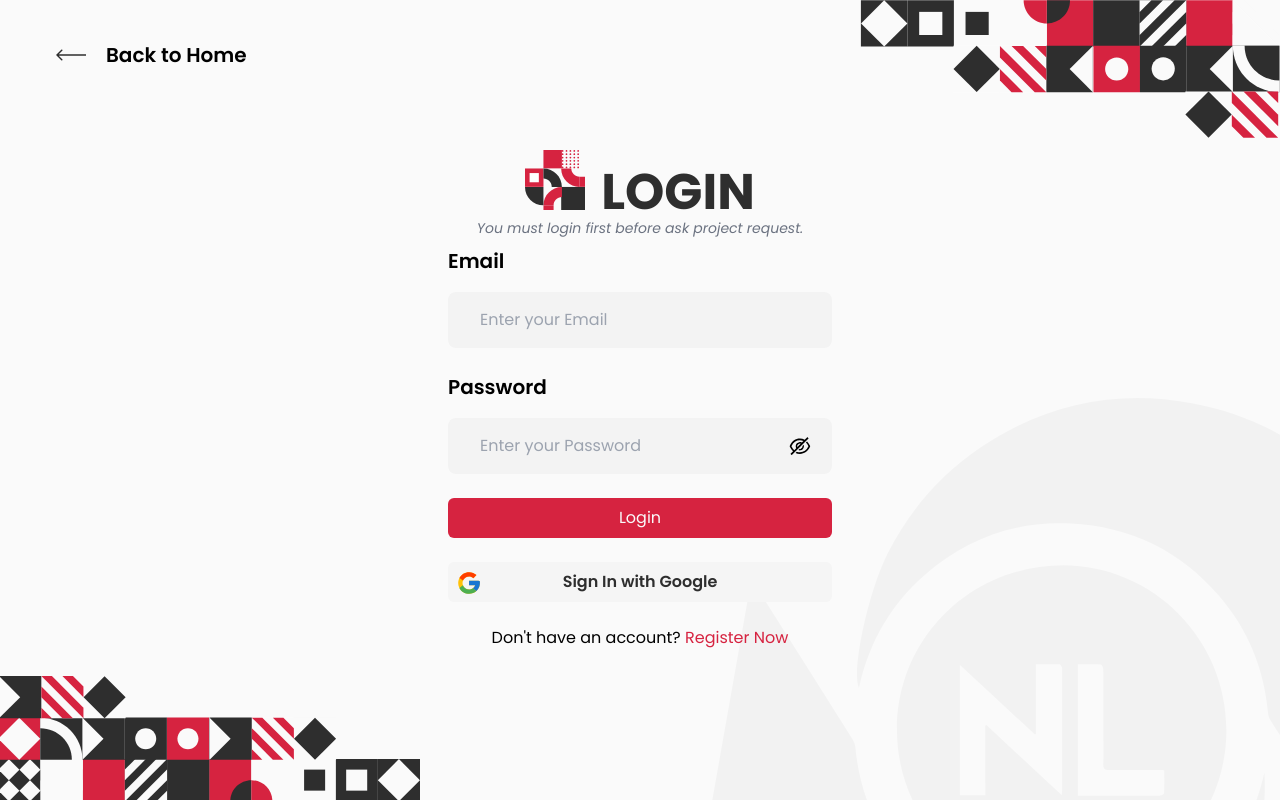
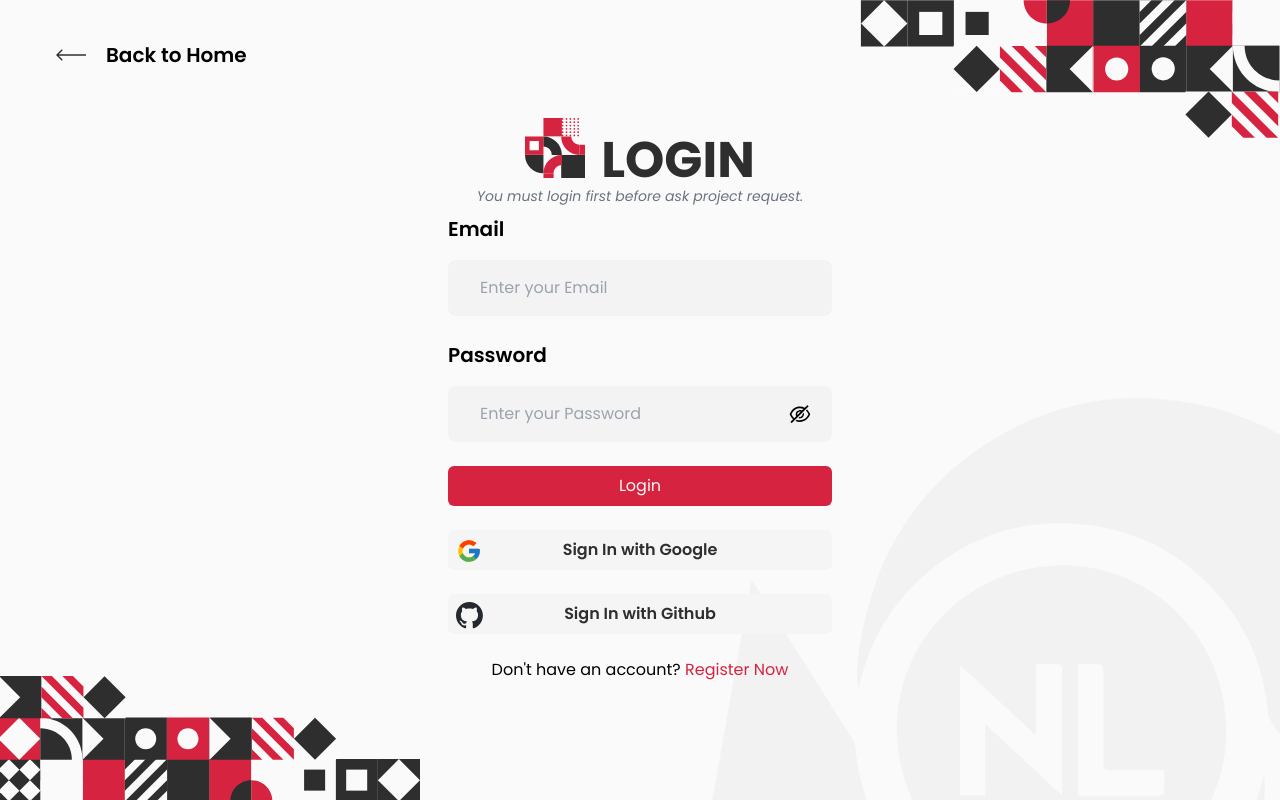
Before and after one commit to Night-Login/night-login-website-2024, a Next.js app: page /requests/login in a window 1280 px wide. Built offline with nearby package versions, Linux system fonts and the light colour scheme.

Commit message:
feat: add github OAuth

```diff
--- a/src/pages/api/auth/[...nextauth].ts
+++ b/src/pages/api/auth/[...nextauth].ts
@@ -1,5 +1,6 @@
 import NextAuth from "next-auth";
 import GoogleProvider  from "next-auth/providers/google";
+import GithubProvider from "next-auth/providers/github";
 
 export const authOptions = {
 
@@ -8,7 +9,10 @@ export const authOptions = {
       clientId: process.env.GOOGLE_CLIENT_ID!,
       clientSecret: process.env.GOOGLE_CLIENT_SECRET!,
     }),
-
+    GithubProvider({
+      clientId: process.env.GITHUB_ID!,
+      clientSecret: process.env.GITHUB_SECRET!,
+    }),
   ],
 
 };
--- a/src/pages/requests/login.tsx
+++ b/src/pages/requests/login.tsx
@@ -5,6 +5,7 @@ import DecoBotRight from "@/../public/assets/images/DecoBotRight.svg";
 import ArrowL from "@/../../public/assets/images/icons/ArrowLeft.png";
 import AboutUsDeco from "../../../public/assets/images/AboutUsDeco.svg";
 import GoogleIco from "@/../../public/assets/images/icons/Google.svg";
+import GithubIco from "@/../../public/assets/images/icons/github-mark.svg";
 import DecoNLLogo from "@/../../public/assets/images/DecoNLLogo.svg";
 import Eye from "@/../../public/assets/images/icons/AiOutlineEye.svg";
 import EyeOff from "@/../../public/assets/images/icons/AiOutlineEyeInvisible.svg";
@@ -47,6 +48,10 @@ export default function UserLoginPage() {
   const handleClick = async () => {
     await signIn("google"); // or the name of your provider
   };
+
+  const handleGithub = async () => {
+    await signIn("github");
+  }
 
 
   return (
@@ -140,6 +145,12 @@ export default function UserLoginPage() {
             <Image src={GoogleIco} alt="" className="absolute select-none"/>
             <a className="w-full font-semibold">Sign In with Google</a>
           </button>
+          <button
+          onClick={handleGithub}
+          className="bg-neutral-2 transition-colors hover:bg-neutral-200 text-dark-1 py-2 rounded-md flex px-2" >
+            <Image src={GithubIco} alt="" className="absolute select-none"/>
+            <a className="w-full font-semibold">Sign In with Github</a>
+          </button>
           <p className="w-full text-center">Don&apos;t have an account? {" "}
           <Link href="/requests/register" className="text-red hover:underline">Register Now</Link></p>
         </form>
```
Also changed, not shown: public/assets/images/icons/github-mark.svg (added).
